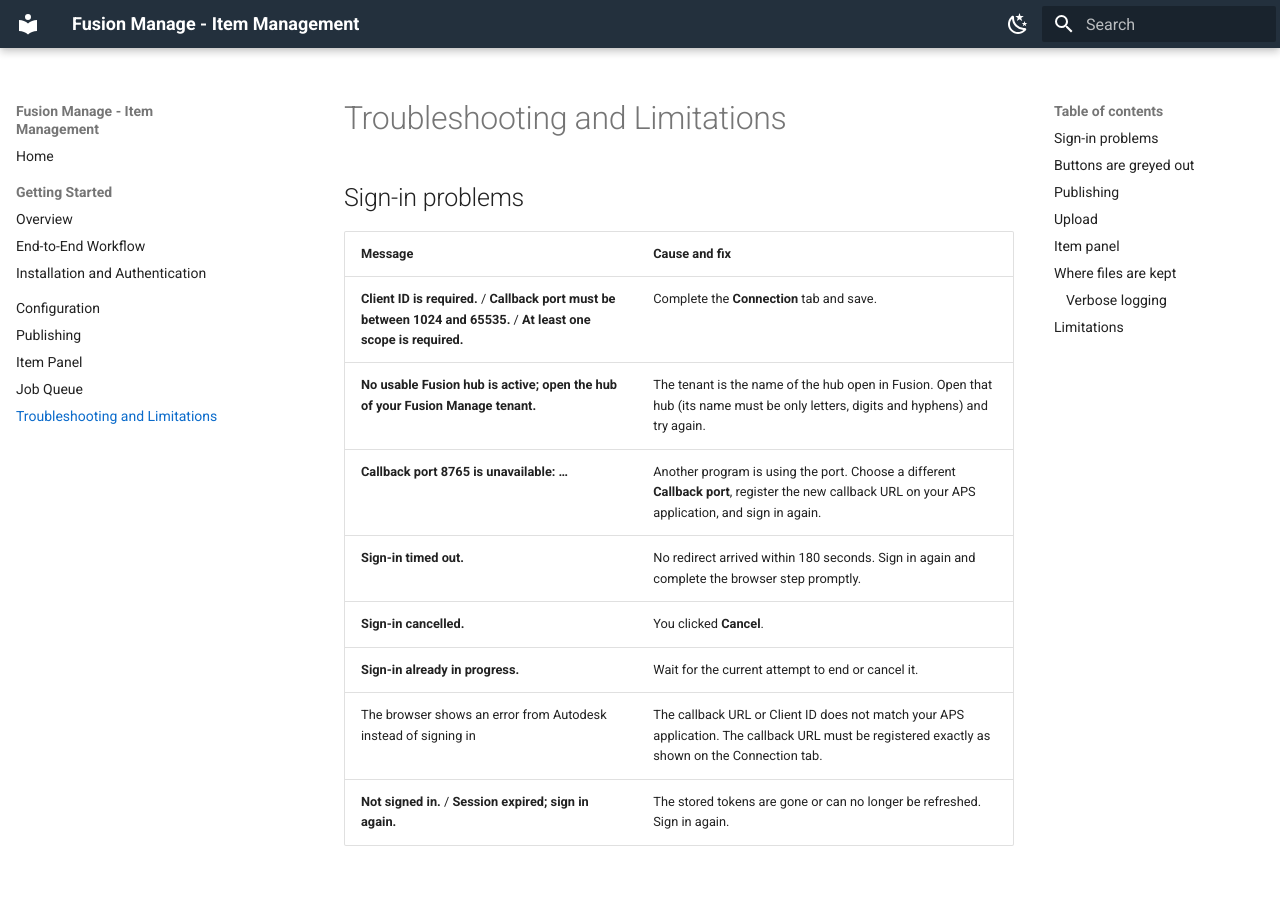
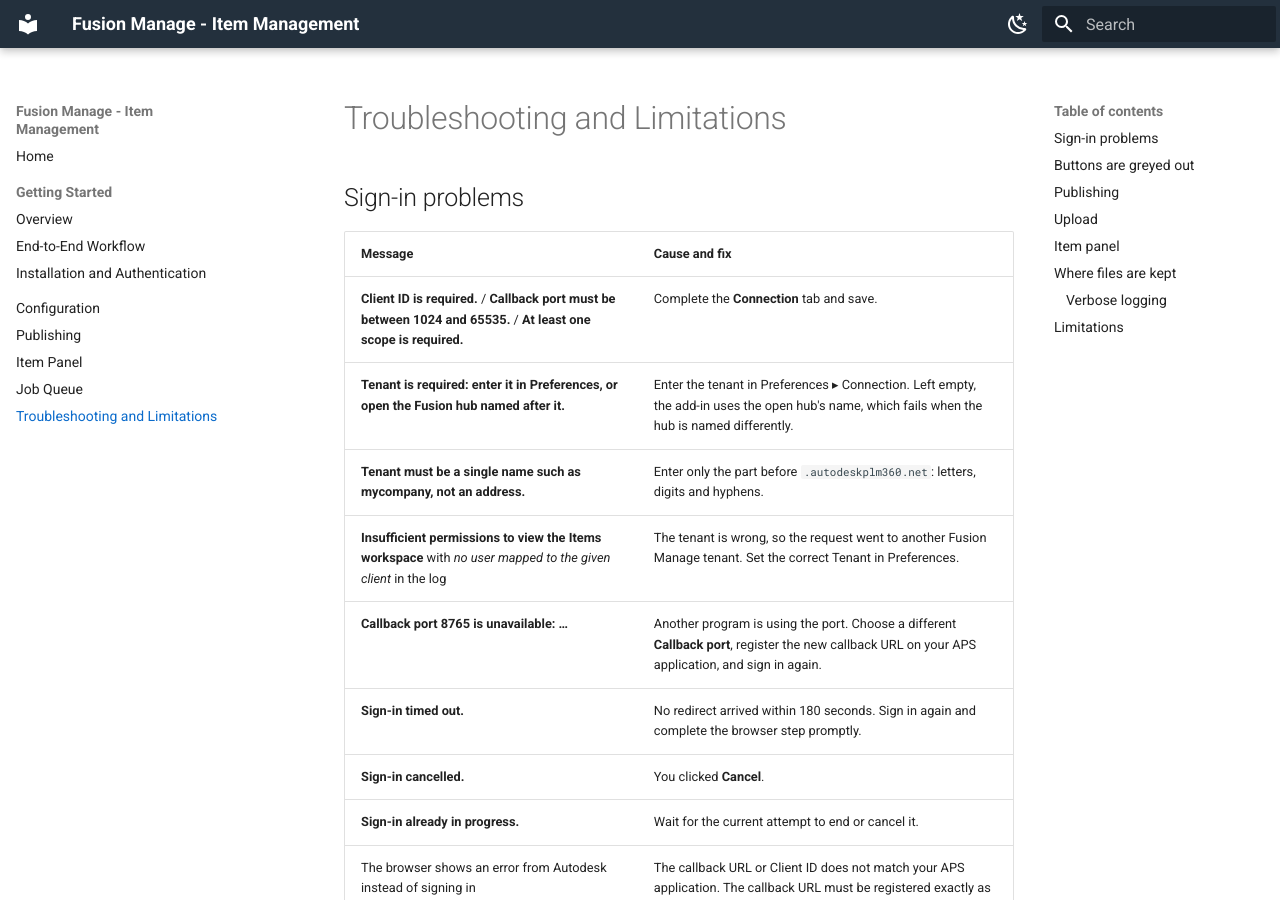
Before and after one commit to AHoop91/FusionToFusionManageAddon, an MkDocs documentation site: the page built from docs/reference/troubleshooting.md, in a window 1280 px wide and 900 px high. Built offline with MkDocs 1.6.1 and Material for MkDocs 9.7.7, drawn with Linux system fonts in a browser that asks for light colours.

Commit message:
Take the tenant from the saved setting again, with the open hub's name as the fallback

```diff
--- a/docs/reference/troubleshooting.md
+++ b/docs/reference/troubleshooting.md
@@ -9,7 +9,9 @@
 | Message | Cause and fix |
 |---|---|
 | **Client ID is required.** / **Callback port must be between 1024 and 65535.** / **At least one scope is required.** | Complete the **Connection** tab and save. |
-| **No usable Fusion hub is active; open the hub of your Fusion Manage tenant.** | The tenant is the name of the hub open in Fusion. Open that hub (its name must be only letters, digits and hyphens) and try again. |
+| **Tenant is required: enter it in Preferences, or open the Fusion hub named after it.** | Enter the tenant in Preferences ▸ Connection. Left empty, the add-in uses the open hub's name, which fails when the hub is named differently. |
+| **Tenant must be a single name such as mycompany, not an address.** | Enter only the part before `.autodeskplm360.net`: letters, digits and hyphens. |
+| **Insufficient permissions to view the Items workspace** with *no user mapped to the given client* in the log | The tenant is wrong, so the request went to another Fusion Manage tenant. Set the correct Tenant in Preferences. |
 | **Callback port 8765 is unavailable: …** | Another program is using the port. Choose a different **Callback port**, register the new callback URL on your APS application, and sign in again. |
 | **Sign-in timed out.** | No redirect arrived within 180 seconds. Sign in again and complete the browser step promptly. |
 | **Sign-in cancelled.** | You clicked **Cancel**. |
```
Also changed, not shown: docs/getting-started/installation.md (+1 -1 lines), src/ui/web/settings/index.html (+6 -3 lines), 4 other files.
